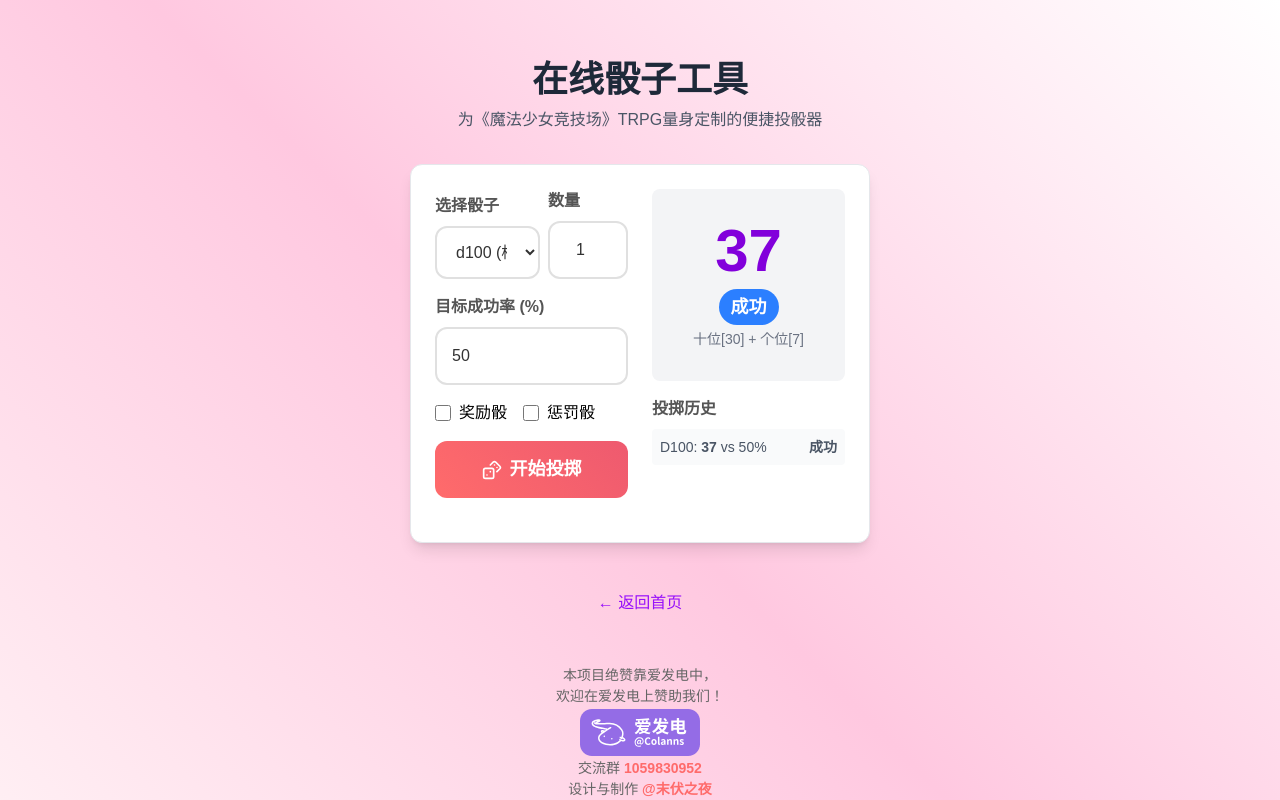
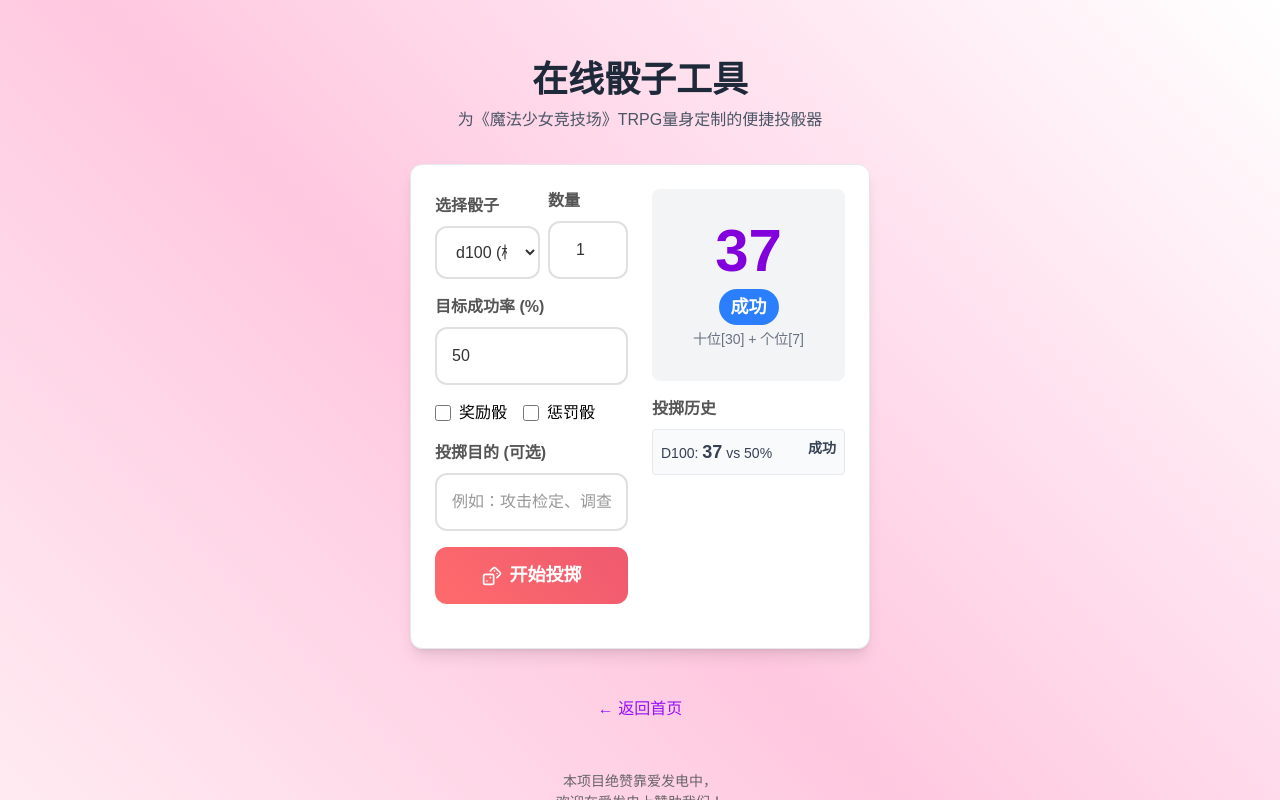
Before and after one commit to notuhao/MahoShojo-ARENA-TRPG-Helper, a Next.js app: page /dice in a window 1280 px wide. Both pictures are taken after a click on the button "开始投掷". Shown: the top 800 px of the page. Built offline with nearby package versions, Linux system fonts and the light colour scheme.

Commit message:
feat: 骰子事件记录

```diff
--- a/components/DiceRoller.tsx
+++ b/components/DiceRoller.tsx
@@ -1,12 +1,13 @@
 // components/DiceRoller.tsx
 
 import React, { useState, useCallback, useEffect } from 'react';
-import { Dices, Award, ShieldAlert } from 'lucide-react';
+import { Dices, Award, ShieldAlert, Edit3 } from 'lucide-react';
 
 /**
  * @fileoverview 魔法少女竞技场TRPG在线骰子组件
  * @description
  * 实现了TRPG所需的核心投骰功能，并深度整合了《魔法少女竞技场》的d100判定规则。
+ * - [V1.2] 新增：允许用户为每次投掷添加可选的目的说明，并记录在历史中。
  * - [V1.1] 新增：支持一次性投掷多个骰子并计算总和。
  * - 支持多种常用骰子 (d100, d20, d12, d10, d8, d6, d4)。
  * - 针对d100系统，实现了奖励骰与惩罚骰机制。
@@ -28,16 +29,18 @@ interface RollHistoryEntry {
   targetValue: number | null;
   isBonus: boolean;
   isPenalty: boolean;
+  reason: string; // 新增：投掷目的
 }
 
 // --- 核心组件 ---
 const DiceRoller: React.FC = () => {
   // --- 状态管理 ---
   const [diceType, setDiceType] = useState<DiceType>('d100');
-  const [numberOfDice, setNumberOfDice] = useState<number>(1); // 骰子数量状态
-  const [targetValue, setTargetValue] = useState<number>(50); // 目标成功率
-  const [isBonus, setIsBonus] = useState(false); // 是否为奖励骰
-  const [isPenalty, setIsPenalty] = useState(false); // 是否为惩罚骰
+  const [numberOfDice, setNumberOfDice] = useState<number>(1);
+  const [targetValue, setTargetValue] = useState<number>(50);
+  const [isBonus, setIsBonus] = useState(false);
+  const [isPenalty, setIsPenalty] = useState(false);
+  const [rollReason, setRollReason] = useState<string>(''); // 新增：投掷目的输入状态
   const [lastRoll, setLastRoll] = useState<RollHistoryEntry | null>(null);
   const [history, setHistory] = useState<RollHistoryEntry[]>([]);
 
@@ -86,7 +89,6 @@ const DiceRoller: React.FC = () => {
       successLevel = calculateSuccessLevel(result, targetValue);
 
     } else {
-      // 其他骰子的多骰逻辑
       const max = parseInt(diceType.slice(1), 10);
       const rolls: number[] = [];
       let sum = 0;
@@ -109,20 +111,22 @@ const DiceRoller: React.FC = () => {
       targetValue: diceType === 'd100' ? targetValue : null,
       isBonus,
       isPenalty,
+      reason: rollReason.trim(), // 新增：保存投掷目的
     };
 
     setLastRoll(newRoll);
     setHistory(prev => [newRoll, ...prev.slice(0, 9)]);
+    setRollReason(''); // 优化体验：投掷后清空目的输入框
 
-  }, [diceType, numberOfDice, targetValue, isBonus, isPenalty]);
+  }, [diceType, numberOfDice, targetValue, isBonus, isPenalty, rollReason]);
 
-  // 当骰子类型改变时，重置奖励/惩罚状态和骰子数量
+  // 当骰子类型改变时，重置
   useEffect(() => {
     if (diceType !== 'd100') {
       setIsBonus(false);
       setIsPenalty(false);
     } else {
-      setNumberOfDice(1); // 切换回d100时，强制数量为1
+      setNumberOfDice(1);
     }
   }, [diceType]);
 
@@ -158,7 +162,7 @@ const DiceRoller: React.FC = () => {
                   onChange={(e) => setNumberOfDice(Math.max(1, parseInt(e.target.value, 10) || 1))}
                   className="input-field w-20 text-center"
                   min="1"
-                  disabled={diceType === 'd100'} // d100时禁用
+                  disabled={diceType === 'd100'}
                 />
               </div>
           </div>
@@ -189,6 +193,19 @@ const DiceRoller: React.FC = () => {
               </div>
             </>
           )}
+
+          {/* 新增：投掷目的输入框 */}
+          <div>
+            <label htmlFor="roll-reason" className="input-label">投掷目的 (可选)</label>
+            <input
+              id="roll-reason"
+              type="text"
+              value={rollReason}
+              onChange={(e) => setRollReason(e.target.value)}
+              className="input-field"
+              placeholder="例如：攻击检定、调查线索..."
+            />
+          </div>
 
           <button
             onClick={handleRoll}
@@ -226,18 +243,27 @@ const DiceRoller: React.FC = () => {
 
           <div>
             <h4 className="input-label">投掷历史</h4>
-            <ul className="space-y-1 text-sm text-gray-600">
+            <ul className="space-y-2 text-sm text-gray-700">
               {history.map(roll => (
-                <li key={roll.id} className="flex justify-between p-2 bg-gray-50 rounded">
+                <li key={roll.id} className="p-2 bg-gray-50 rounded border border-gray-200">
+                  <div className="flex justify-between">
                     <div>
                       {roll.isBonus && <Award size={12} className="inline mr-1 text-yellow-500" />}
                       {roll.isPenalty && <ShieldAlert size={12} className="inline mr-1 text-red-500" />}
                       {roll.numberOfDice > 1 ? `${roll.numberOfDice}${roll.diceType.toUpperCase()}` : roll.diceType.toUpperCase()}
-                    : <span className="font-bold">{roll.result}</span>
+                      : <span className="font-bold text-lg">{roll.result}</span>
                       {roll.targetValue !== null && ` vs ${roll.targetValue}%`}
                       {roll.numberOfDice > 1 && <span className="text-gray-500 ml-2">{roll.breakdown}</span>}
                     </div>
                     <span className="font-semibold">{roll.successLevel}</span>
+                  </div>
+                  {/* 新增：显示投掷目的 */}
+                  {roll.reason && (
+                    <div className="text-xs text-gray-500 italic mt-1 pl-1 flex items-center gap-1">
+                      <Edit3 size={12}/>
+                      <span>{roll.reason}</span>
+                    </div>
+                  )}
                 </li>
               ))}
             </ul>
```
Lines whose indentation alone changed are shown as unchanged.
